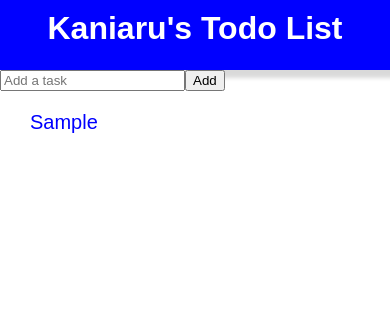
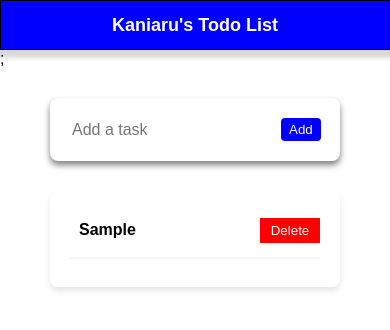
Before and after one commit to BenaKaniaru/React-Todo-App, a React (Vite) app in the folder my-react-todo-app/: page / in a window 390 px wide. Both pictures are taken after typing "Sample" into the empty fields and a click on the button "Add". Shown: the top 330 px of the page. Built offline with nearby package versions, Linux system fonts and the light colour scheme.

Commit message:
add delete functionality for the todo task

```diff
--- a/my-react-todo-app/src/App.css
+++ b/my-react-todo-app/src/App.css
@@ -1,4 +1,7 @@
 body {
   margin: 0;
+  padding: 0;
+  width: 100%;
   font-family: sans-serif;
+  box-sizing: border-box;
 }
--- a/my-react-todo-app/src/components/Form.jsx
+++ b/my-react-todo-app/src/components/Form.jsx
@@ -1,23 +1,31 @@
 import { useState } from "react";
+import styles from "./form.module.css";
 
 export default function Form({ todos, setTodos }) {
-  const [todo, setTodo] = useState("");
+  const [task, setTask] = useState("");
   function handleSubmit(e) {
     e.preventDefault();
-    setTodos([...todos, todo]);
-    setTodo("");
+    if (task.trim() === "") {
+      alert("Hey Yoh! Task name cannot be empty. Add a name or Bounce!");
+    } else {
+      setTodos([...todos, task]);
+      setTask("");
+    }
   }
   return (
-    <div>
-      <form onSubmit={(e) => handleSubmit(e)}>
+    <form className={styles.todoForm} onSubmit={(e) => handleSubmit(e)}>
+      <div className={styles.inputContainer}>
         <input
-          onChange={(e) => setTodo(e.target.value)}
+          className={styles.modernInput}
+          onChange={(e) => setTask(e.target.value)}
           type="text"
-          value={todo}
+          value={task}
           placeholder="Add a task"
         />
-        <button type="submit">Add</button>
-      </form>
-    </div>
+        <button className={styles.modernButton} type="submit">
+          Add
+        </button>
+      </div>
+    </form>
   );
 }
--- a/my-react-todo-app/src/components/Header.jsx
+++ b/my-react-todo-app/src/components/Header.jsx
@@ -1,5 +1,9 @@
 import styles from "./header.module.css";
 
 export default function Header() {
-  return <div className={styles.header}>Kaniaru's Todo List</div>;
+  return (
+    <div className={styles.headerContainer}>
+      <div className={styles.header}>Kaniaru's Todo List</div>;
+    </div>
+  );
 }
--- a/my-react-todo-app/src/components/Todo.jsx
+++ b/my-react-todo-app/src/components/Todo.jsx
@@ -8,7 +8,7 @@ export default function Todo() {
   return (
     <div>
       <Form todos={todos} setTodos={setTodos} />
-      <TodosList todos={todos} />
+      <TodosList todos={todos} setTodos={setTodos} />
     </div>
   );
 }
--- a/my-react-todo-app/src/components/TodoItem.jsx
+++ b/my-react-todo-app/src/components/TodoItem.jsx
@@ -1,10 +1,34 @@
 import React from "react";
-export default function TodoItem({ todo }) {
+import styles from "./todoitem.module.css";
+
+export default function TodoItem({ task, todos, setTodos }) {
+  if (!task || task.trim() === "") {
+    return null;
+  }
+
+  function handleDelete(task) {
+    setTodos(
+      todos.filter((todo) => {
+        return todo !== task;
+      })
+    );
+  }
+
   //const { todo } = props;
   //receives todo data from the parent component (TodoItem) through props(destructured)
   return (
-    <div style={{ fontSize: "20px", color: "Blue", margin: "20px 30px" }}>
-      {todo}
+    <div className={styles.item}>
+      <div className={styles.itemContainer}>
+        <div className={styles.block}></div>
+        <div className={styles.itemName}>{task} </div>
+        <button
+          className={styles.deleteButton}
+          onClick={() => handleDelete(task)}
+        >
+          Delete
+        </button>
+      </div>
+      <hr className={styles.line} />
     </div>
   );
 }
--- a/my-react-todo-app/src/components/TodosList.jsx
+++ b/my-react-todo-app/src/components/TodosList.jsx
@@ -1,12 +1,19 @@
 import TodoItem from "./TodoItem";
+import styles from "./todoslist.module.css";
 
-export default function TodosList({ todos }) {
+export default function TodosList({ todos, setTodos }) {
   return (
-    <div>
-      {todos.map((todo) => (
-        // passes the todo data to the child component (TodoItem)
-        <TodoItem key={todo} todo={todo} />
-      ))}
+    <div className={styles.list}>
+      {todos.length > 0 ? (
+        todos.map((task) => (
+          // passes the todo data to the child component (TodoItem)
+          <TodoItem key={task} task={task} todos={todos} setTodos={setTodos} />
+        ))
+      ) : (
+        <span style={{ color: "red", textAlign: "center", fontSize: "18px" }}>
+          You Currently Have no Scheduled Activities To Do!
+        </span>
+      )}
     </div>
   );
 }
--- /dev/null
+++ b/my-react-todo-app/src/components/form.module.css
@@ -0,0 +1,57 @@
+.todoForm {
+  background-color: white;
+  border-radius: 8px;
+  padding: 20px;
+  width: 500px;
+  margin: 0 auto;
+  margin-top: 30px;
+  box-shadow: 0 4px 6px rgb(0, 0, 0, 0.5);
+}
+
+@media screen and (max-width: 600px) {
+  .todoForm {
+    width: 400px;
+  }
+}
+
+@media screen and (max-width: 500px) {
+  .todoForm {
+    width: 250px;
+  }
+}
+
+@media screen and (max-width: 300px) {
+  .todoForm {
+    width: 200px;
+  }
+}
+
+.inputContainer {
+  display: flex;
+  justify-content: space-between;
+}
+.modernInput {
+  border: none;
+  color: black;
+  font-size: 16px;
+  flex: 1;
+}
+.modernInput:focus {
+  outline: none;
+}
+
+.modernButton {
+  display: inline-block;
+  background-color: blue;
+  color: white;
+  border-radius: 4px;
+  padding: 4px 8px;
+  border: none;
+  cursor: pointer;
+  width: 60px;
+}
+
+.modernButton:hover {
+  opacity: 0.8;
+  font-weight: bold;
+}
--- a/my-react-todo-app/src/components/header.module.css
+++ b/my-react-todo-app/src/components/header.module.css
@@ -1,10 +1,21 @@
 .header {
   background-color: blue;
+  display: flex;
+  justify-content: center;
+  align-items: center;
   text-align: center;
   font-weight: bold;
   height: 50px;
-  padding: 10px;
-  font-size: 2em;
+  font-size: 26px;
   color: white;
+  box-sizing: border-box;
   box-shadow: 0 2px 4px 6px rgb(0, 0, 0, 0.15);
+  width: 100%;
+  border: solid 1px black;
 }
+
+@media screen and (max-width: 500px) {
+  .header {
+    font-size: 18px;
+  }
+}
--- /dev/null
+++ b/my-react-todo-app/src/components/todoitem.module.css
@@ -0,0 +1,54 @@
+.item {
+  color: black;
+  margin: 0 auto;
+}
+
+.itemContainer {
+  display: flex;
+  justify-content: space-between;
+  align-items: center;
+}
+
+.itemContainer:hover {
+  .block {
+    display: inline-block;
+  }
+}
+.block {
+  width: 3px;
+  height: 20px;
+  background-color: blue;
+  display: none;
+}
+.itemName {
+  font-weight: 600;
+  padding: 10px 5px;
+  font-size: 16px;
+  flex: 1;
+  margin-left: 4px;
+}
+
+@media screen and (min-width: 500px) {
+  .itemName {
+    font-size: 18px;
+  }
+}
+
+.deleteButton {
+  background-color: red;
+  width: 60px;
+  color: white;
+  border: none;
+  padding: 5px;
+  text-align: center;
+  cursor: pointer;
+}
+
+.deleteButton:hover {
+  font-weight: 600;
+  opacity: 0.7;
+}
+
+.line {
+  border: 1px solid #f4f4f4;
+}
--- /dev/null
+++ b/my-react-todo-app/src/components/todoslist.module.css
@@ -0,0 +1,21 @@
+.list {
+  background-color: white;
+  border-radius: 8px;
+  box-shadow: 0 4px 6px rgba(0, 0, 0, 0.1);
+  margin: 0 auto;
+  width: 500px;
+  padding: 20px;
+  margin-top: 30px;
+}
+
+@media screen and (max-width: 600px) {
+  .list {
+    width: 400px;
+  }
+}
+
+@media screen and (max-width: 500px) {
+  .list {
+    width: 250px;
+  }
+}
```
